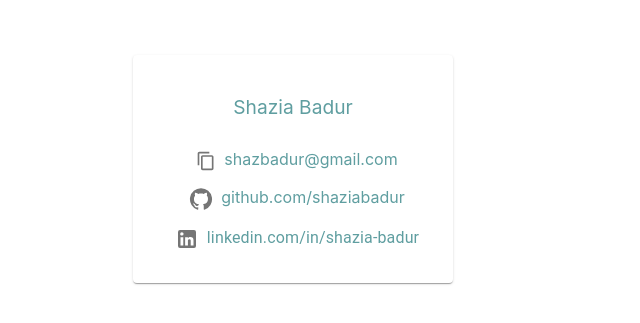
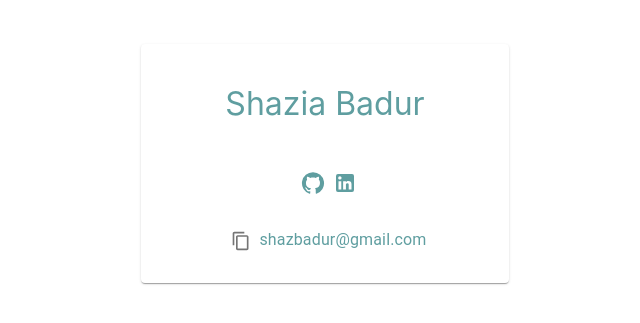
Before and after one commit to shaziabadur/home-site, a React (Create React App) app: page / in a window 1280 px wide. Shown: the part 217-540 px from the top of the page, without its empty margins (347-987 px from the left). Built offline with nearby package versions, Linux system fonts and the light colour scheme.

Commit message:
more style changes

```diff
--- a/src/App.css
+++ b/src/App.css
@@ -1,3 +1,4 @@
+
 
 .center {
   position: absolute;
@@ -8,6 +9,7 @@
   bottom: 25%;
   min-width: fit-content;
   min-height: fit-content;
+padding-inline: 1rem;
 }
 
 .App {
@@ -23,10 +25,15 @@
 a {
   color:inherit;
   text-decoration: none;
+  padding-left:.5rem;
 }
 
 .first-last-name {
-  font-size: larger;
+  font-size:xx-large;
   padding-top: 1.5rem;
   padding-bottom: 1.5rem;
 }
+
+.icons {
+  padding: 1.5rem;
+}
--- a/src/components/MuiCard.js
+++ b/src/components/MuiCard.js
@@ -21,23 +21,18 @@ const MuiCard = ({name, email, githubURL, linkedInURL}) => {
             {name}
           </Typography>
 
+          {/* Github LinkedIn*/}
+          <Typography className='icons' variant='body3' component='div'>
+            <a href="https://github.com/shaziabadur" target="_blank"><GitHubIcon></GitHubIcon></a>
+            <a href="https://linkedin.com/in/shazia-badur" target="_blank"><LinkedInIcon></LinkedInIcon></a>
+          </Typography>
+
           {/* Email */}
-          <Typography variant='body3' component='div'>
+          <Typography variant='body1' component='div'>
             <IconButton onClick={()=>handleCopy(email)}><ContentCopyIcon fontSize='small'></ContentCopyIcon></IconButton>
             {email}
           </Typography>
 
-          {/* Github */}
-          <Typography variant='body3' component='div'>
-            <IconButton><GitHubIcon></GitHubIcon></IconButton>
-            <a href="https://github.com/shaziabadur" target="_blank">{githubURL}</a>
-          </Typography>
-
-          {/* LinkedIn */}
-          <Typography>
-            <IconButton><LinkedInIcon></LinkedInIcon></IconButton>
-            <a href="https://linkedin.com/in/shazia-badur" target="_blank">{linkedInURL}</a>
-          </Typography>
         </CardContent>
       </Card>
     </Box>
```
